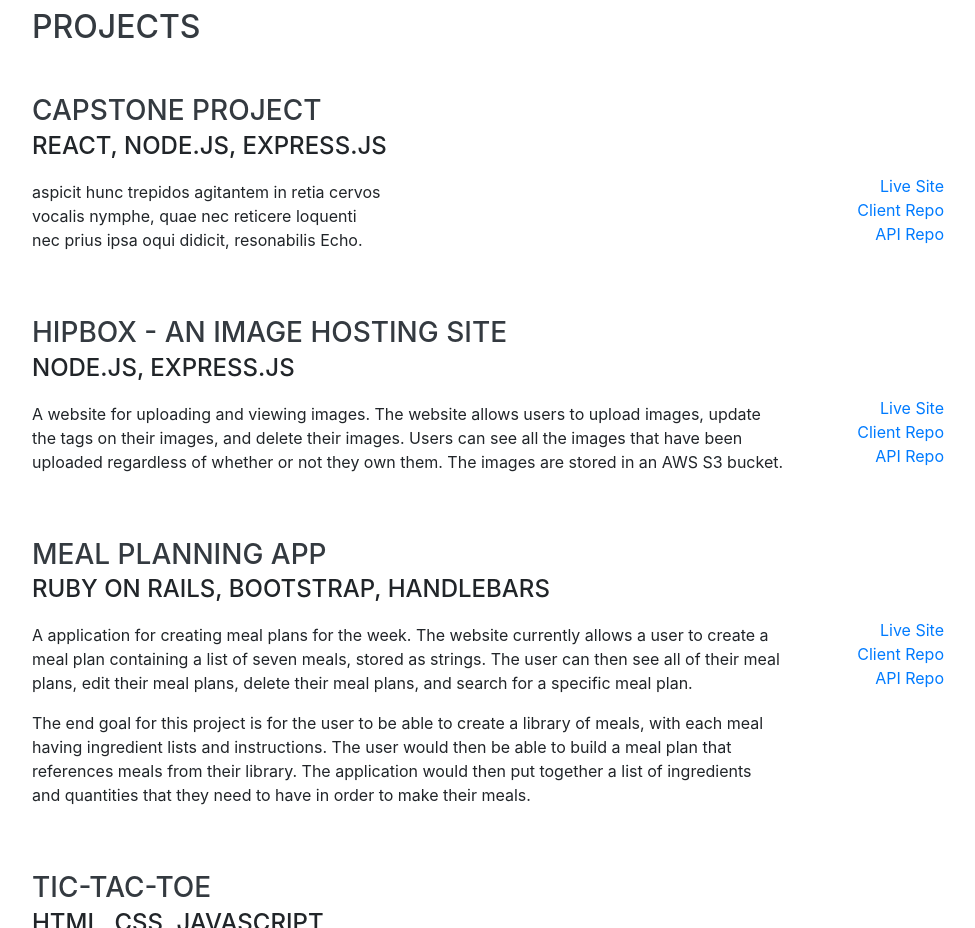
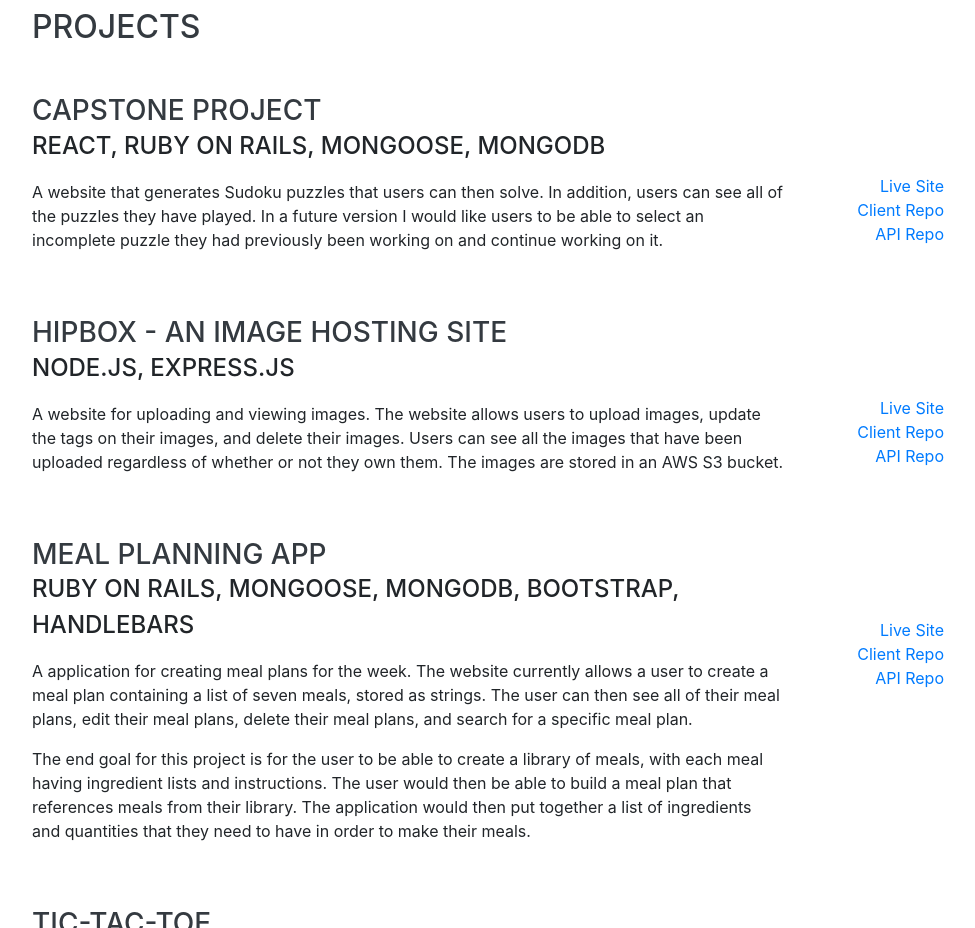
Before and after one commit to luckyswims/luckyswims.github.io, a website with bundled scripts: page index.html in a window 1280 px wide. Shown: the part 840-1768 px from the top of the page, without its empty margins (288-1263 px from the left). Built offline with nearby package versions, Linux system fonts and the light colour scheme; a web font is replaced by a local one.

Commit message:
Updated resume and project 4 description

```diff
--- a/index.html
+++ b/index.html
@@ -91,10 +91,8 @@
         <div class="resume-item d-flex flex-column flex-md-row justify-content-between mb-5">
           <div class="resume-content">
             <h3 class="mb-0">Capstone Project</h3>
-            <div class="subheading mb-3">React, Node.js, Express.js</div>
-            <p>aspicit hunc trepidos agitantem in retia cervos</br>
-            vocalis nymphe, quae nec reticere loquenti</br>
-            nec prius ipsa oqui didicit, resonabilis Echo.</p>
+            <div class="subheading mb-3">React, Ruby on Rails, Mongoose, MongoDB</div>
+            <p>A website that generates Sudoku puzzles that users can then solve. In addition, users can see all of the puzzles they have played. In a future version I would like users to be able to select an incomplete puzzle they had previously been working on and continue working on it.</p>
           </div>
           <div class="project-link text-md-right text-primary">
             <a href="#">Live Site</a>
@@ -119,7 +117,7 @@
         <div class="resume-item d-flex flex-column flex-md-row justify-content-between mb-5">
           <div class="resume-content">
             <h3 class="mb-0">Meal Planning App</h3>
-            <div class="subheading mb-3">Ruby on Rails, Bootstrap, Handlebars</div>
+            <div class="subheading mb-3">Ruby on Rails, Mongoose, MongoDB, Bootstrap, Handlebars</div>
             <p>A application for creating meal plans for the week. The website currently allows a user to create a meal plan containing a list of seven meals, stored as strings. The user can then see all of their meal plans, edit their meal plans, delete their meal plans, and search for a specific meal plan.</p>
             <p>The end goal for this project is for the user to be able to create a library of meals, with each meal having ingredient lists and instructions. The user would then be able to build a meal plan that references meals from their library. The application would then put together a list of ingredients and quantities that they need to have in order to make their meals.</p>
           </div>
```
Also changed, not shown: 1 other file.
